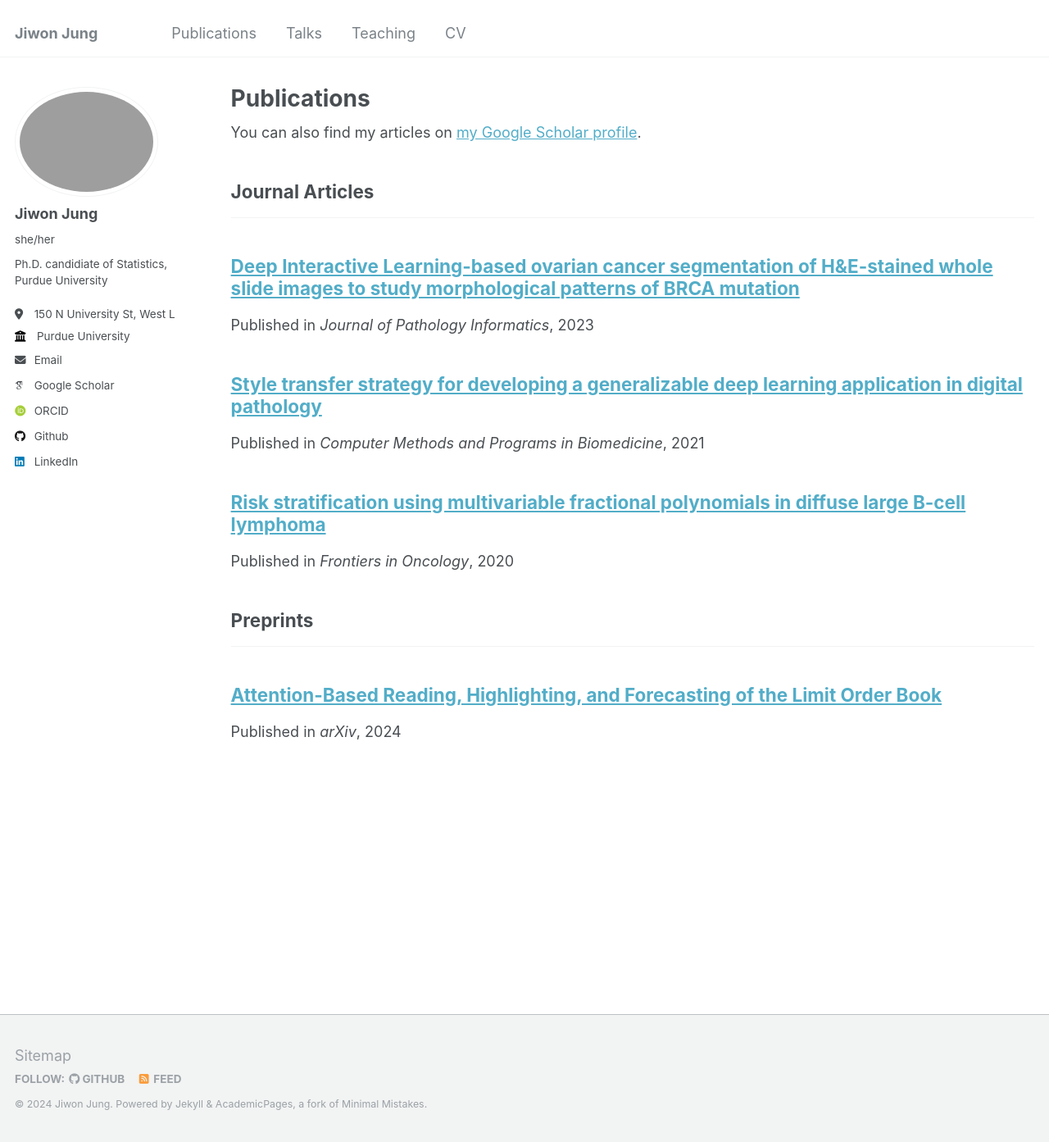
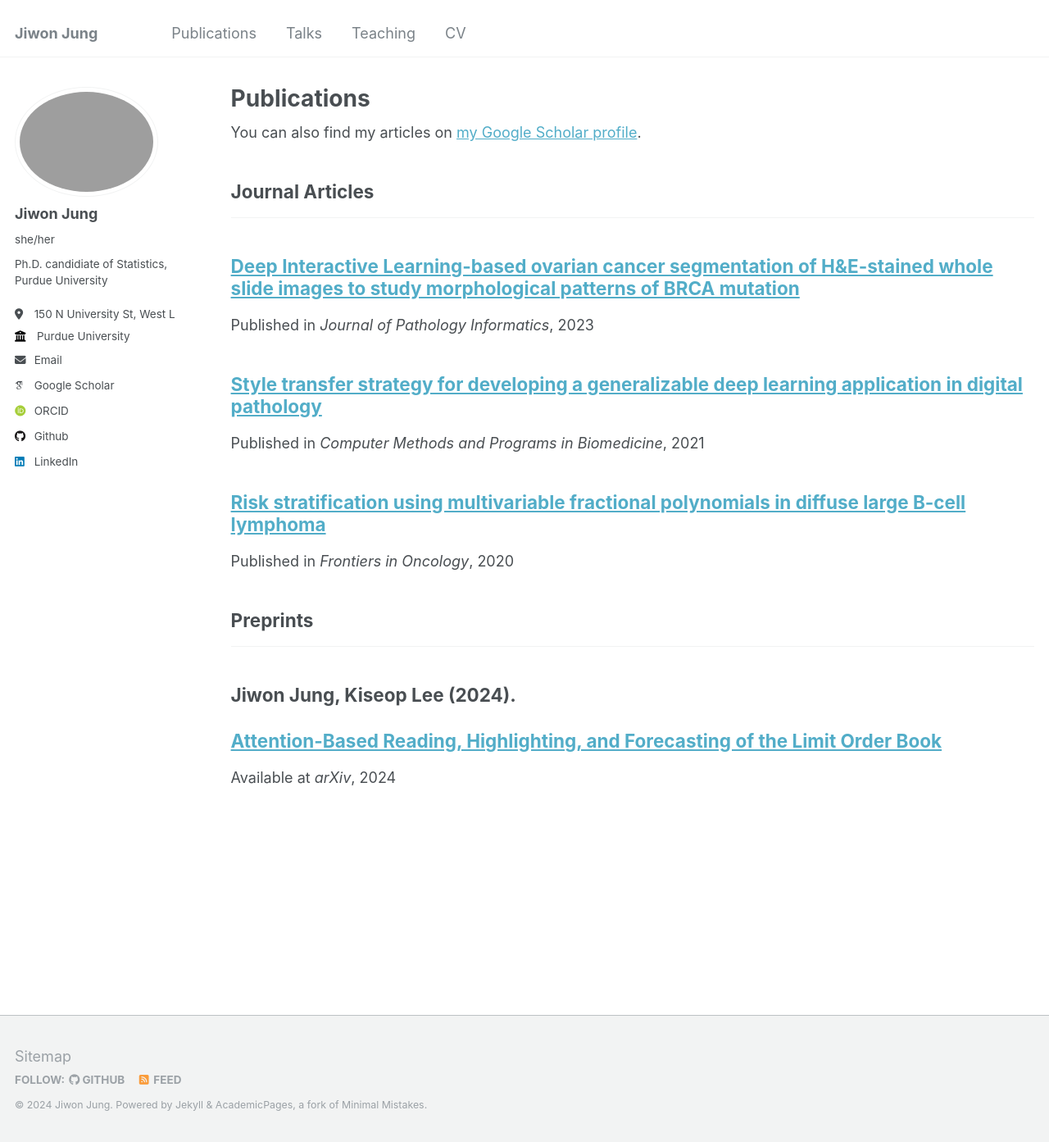
Before and after one commit to jiwon-jung/jiwon-jung.github.io, a Jekyll site: the page built from _pages/publications.html, in a window 1280 px wide and 1393 px high. Shown: the whole window at 82% size. Built offline with Jekyll 4.4.1, drawn with Linux system fonts in a browser that asks for light colours; some web fonts are replaced.

Commit message:
Update archive-single.html

```diff
--- a/_includes/archive-single.html
+++ b/_includes/archive-single.html
@@ -30,7 +30,7 @@
       {% if post.link %}
         <p>{{ post.authors }}</p><a href="{{ post.link }}">{{ title }}</a> <a href="{{ base_path }}{{ post.url }}" rel="permalink"><i class="fa fa-link" aria-hidden="true" title="permalink"></i><span class="sr-only">Permalink</span></a>
       {% else %}
-        <a href="{{ post.paperurl }}">{{ title }}</a>
+        <p>{{ post.authors }}</p><a href="{{ post.paperurl }}">{{ title }}</a>
       {% endif %}
     </h2>
 
@@ -40,8 +40,10 @@
 
         {% if post.collection == 'teaching' %}
           <p> {{ post.type }}, <i>{{ post.venue }}</i>, {{ post.date | default: "1900-01-01" | date: "%Y" }} </p>
-        {% elsif post.collection == 'publications' %}
+        {% elsif post.collection == 'publications' and post.category == 'manuscripts' %}
           <p>Published in <i>{{ post.venue }}</i>, {{ post.date | default: "1900-01-01" | date: "%Y" }} </p>
+        {% elsif post.collection == 'publications' and post.category == 'preprints' %}
+          <p>Available at <i>{{ post.venue }}</i>, {{ post.date | default: "1900-01-01" | date: "%Y" }} </p>
         {% elsif post.date %}
          <p class="page__date"><strong><i class="fa fa-fw fa-calendar" aria-hidden="true"></i> {{ site.data.ui-text[site.locale].date_label | default: "Published:" }}</strong> <time datetime="{{ post.date | default: "1900-01-01" | date_to_xmlschema }}">{{ post.date | default: "1900-01-01" | date: "%B %d, %Y" }}</time></p>
         {% endif %}
```
